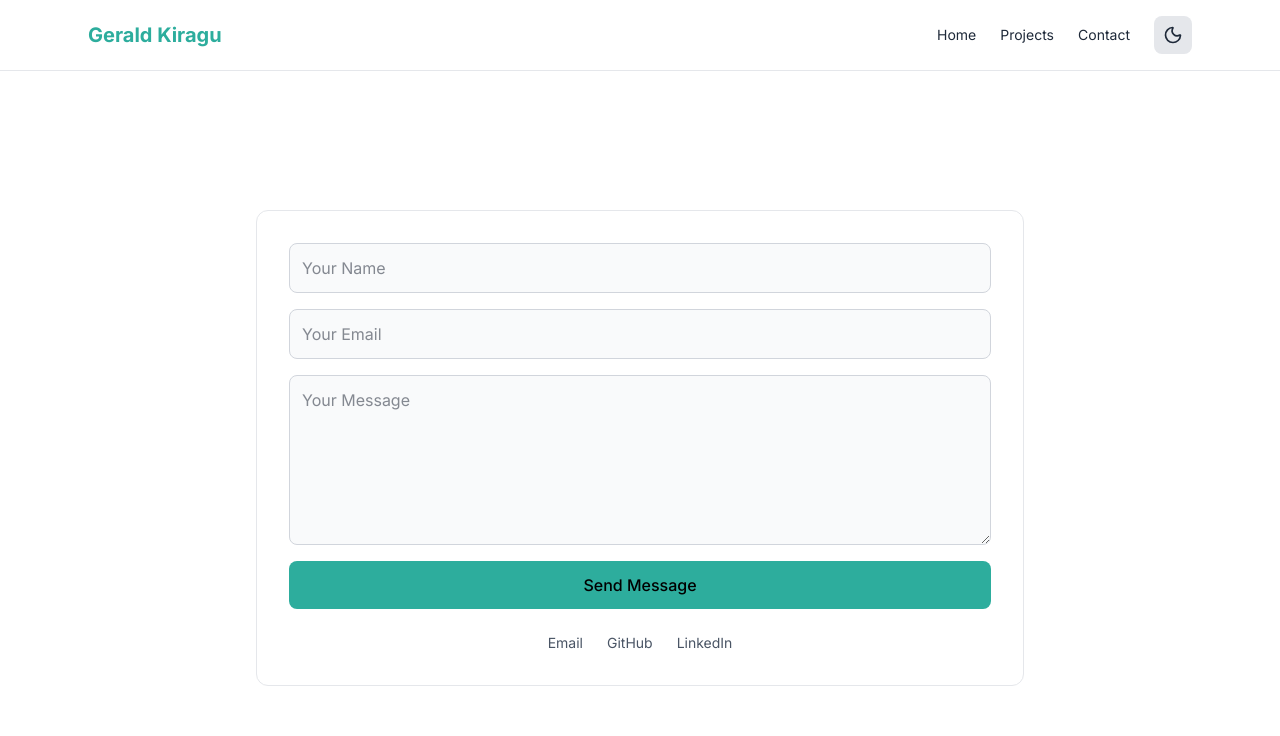
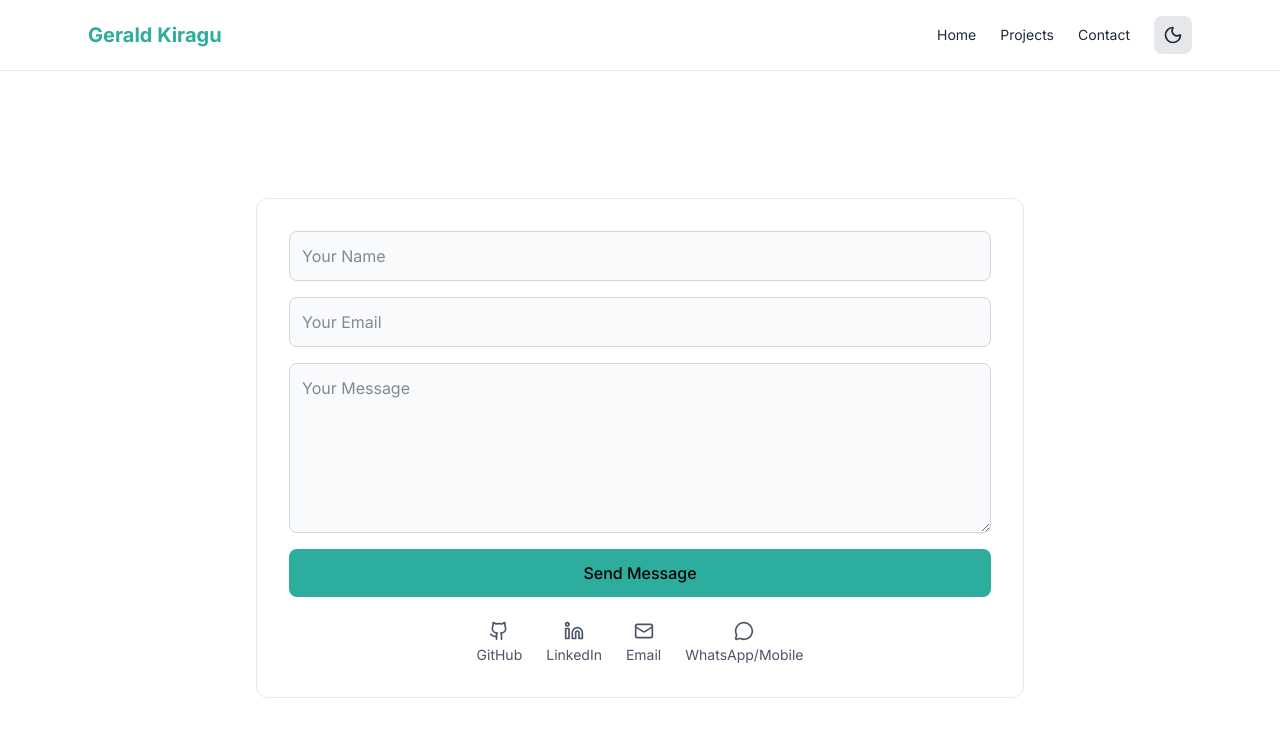
Before and after one commit to Geraldk42/GeraldKiraguPortfolio, a Next.js app: page /contact in a window 1280 px wide. Shown: the top 736 px of the page. Built offline with nearby package versions, Linux system fonts and the light colour scheme.

Commit message:
feat: migrate contact form to EmailJS and update social links in footer and contact sections

```diff
--- a/app/components/ContactForm.tsx
+++ b/app/components/ContactForm.tsx
@@ -1,6 +1,8 @@
 "use client";
 
 import { useState, FormEvent } from "react";
+import { Github, Linkedin, Mail, MessageCircle } from "lucide-react";
+import emailjs from "@emailjs/browser";
 
 export default function ContactForm() {
   const [form, setForm] = useState({ name: "", email: "", message: "" });
@@ -15,24 +17,39 @@ export default function ContactForm() {
     e.preventDefault();
     setIsLoading(true);
 
+    const templateParams = {
+      from_name: form.name,
+      from_email: form.email,
+      message: form.message,
+      reply_to: form.email,
+    };
+
+    const options = {
+      publicKey: process.env.NEXT_PUBLIC_EMAILJS_PUBLIC_KEY!,
+    };
+
     try {
-      const res = await fetch("/api/contact", {
-        method: "POST",
-        headers: { "Content-Type": "application/json" },
-        body: JSON.stringify(form),
-      });
+      // 1. Send notification email to Gerald
+      await emailjs.send(
+        process.env.NEXT_PUBLIC_EMAILJS_SERVICE_ID!,
+        process.env.NEXT_PUBLIC_EMAILJS_TEMPLATE_ID!,
+        templateParams,
+        options
+      );
 
-      const data = await res.json();
+      // 2. Send auto-reply to the visitor
+      await emailjs.send(
+        process.env.NEXT_PUBLIC_EMAILJS_SERVICE_ID!,
+        process.env.NEXT_PUBLIC_EMAILJS_AUTO_REPLY_TEMPLATE_ID!,
+        templateParams,
+        options
+      );
 
-      if (res.ok) {
-        setSubmitted(true);
-        setForm({ name: "", email: "", message: "" });
-      } else {
-        alert(data.error || "Something went wrong. Please try again later.");
-      }
-    } catch (err) {
-      console.error(err);
-      alert("Something went wrong. Please try again later.");
+      setSubmitted(true);
+      setForm({ name: "", email: "", message: "" });
+    } catch (err: any) {
+      console.log("EmailJS Error:", err, err?.text);
+      alert(`Something went wrong. ${err?.text || 'Please try again later.'}`);
     } finally {
       setIsLoading(false);
     }
@@ -85,9 +102,22 @@ export default function ContactForm() {
       </form>
 
       <div className="mt-6 flex justify-center gap-6 text-gray-600 dark:text-gray-400 text-sm">
-        <a href="mailto:gerrykiragu@outlook.com" className="hover:text-[#2DAD9D]">Email</a>
-        <a href="https://github.com/geraldk42" target="_blank" className="hover:text-[#2DAD9D]">GitHub</a>
-        <a href="https://linkedin.com/in/gerald-kiragu-ba6786250/" target="_blank" className="hover:text-[#2DAD9D]">LinkedIn</a>
+        <a href="https://github.com/Geraldk42" target="_blank" className="flex flex-col items-center gap-1 hover:text-[#2DAD9D] dark:hover:text-[#2DAD9D] transition-colors">
+          <Github size={20} />
+          <span>GitHub</span>
+        </a>
+        <a href="https://www.linkedin.com/in/gerald-kiragu-ba6786250/" target="_blank" className="flex flex-col items-center gap-1 hover:text-[#2DAD9D] dark:hover:text-[#2DAD9D] transition-colors">
+          <Linkedin size={20} />
+          <span>LinkedIn</span>
+        </a>
+        <a href="mailto:gerrykiragu@outlook.com" className="flex flex-col items-center gap-1 hover:text-[#2DAD9D] dark:hover:text-[#2DAD9D] transition-colors">
+          <Mail size={20} />
+          <span>Email</span>
+        </a>
+        <a href="https://wa.me/254790283578" target="_blank" className="flex flex-col items-center gap-1 hover:text-[#2DAD9D] dark:hover:text-[#2DAD9D] transition-colors">
+          <MessageCircle size={20} />
+          <span>WhatsApp/Mobile</span>
+        </a>
       </div>
     </div>
   );
--- a/app/components/Footer.tsx
+++ b/app/components/Footer.tsx
@@ -1,4 +1,6 @@
 "use client";
+
+import { Github, Linkedin, Mail, MessageCircle } from "lucide-react";
 
 export default function Footer() {
   return (
@@ -7,12 +9,22 @@ export default function Footer() {
 
         <p>© {new Date().getFullYear()} Gerald Kiragu All rights reserved.</p>
 
-        <div className="flex gap-4 mt-4 md:mt-0">
-          <a href="https://github.com/Geraldk42" target="_blank" className="hover:text-[#2DAD9D] dark:hover:text-[#2DAD9D] transition-colors">
-            GitHub
+        <div className="flex gap-6 mt-4 md:mt-0">
+          <a href="https://github.com/Geraldk42" target="_blank" className="flex flex-col items-center gap-1 hover:text-[#2DAD9D] dark:hover:text-[#2DAD9D] transition-colors">
+            <Github size={20} />
+            <span>GitHub</span>
           </a>
-          <a href="https://www.linkedin.com/in/gerald-kiragu-ba6786250/" target="_blank" className="hover:text-[#2DAD9D] dark:hover:text-[#2DAD9D] transition-colors">
-            LinkedIn
+          <a href="https://www.linkedin.com/in/gerald-kiragu-ba6786250/" target="_blank" className="flex flex-col items-center gap-1 hover:text-[#2DAD9D] dark:hover:text-[#2DAD9D] transition-colors">
+            <Linkedin size={20} />
+            <span>LinkedIn</span>
+          </a>
+          <a href="mailto:gerrykiragu@outlook.com" className="flex flex-col items-center gap-1 hover:text-[#2DAD9D] dark:hover:text-[#2DAD9D] transition-colors">
+            <Mail size={20} />
+            <span>Email</span>
+          </a>
+          <a href="https://wa.me/254790283578" target="_blank" className="flex flex-col items-center gap-1 hover:text-[#2DAD9D] dark:hover:text-[#2DAD9D] transition-colors">
+            <MessageCircle size={20} />
+            <span>WhatsApp/Mobile</span>
           </a>
         </div>
 
```
